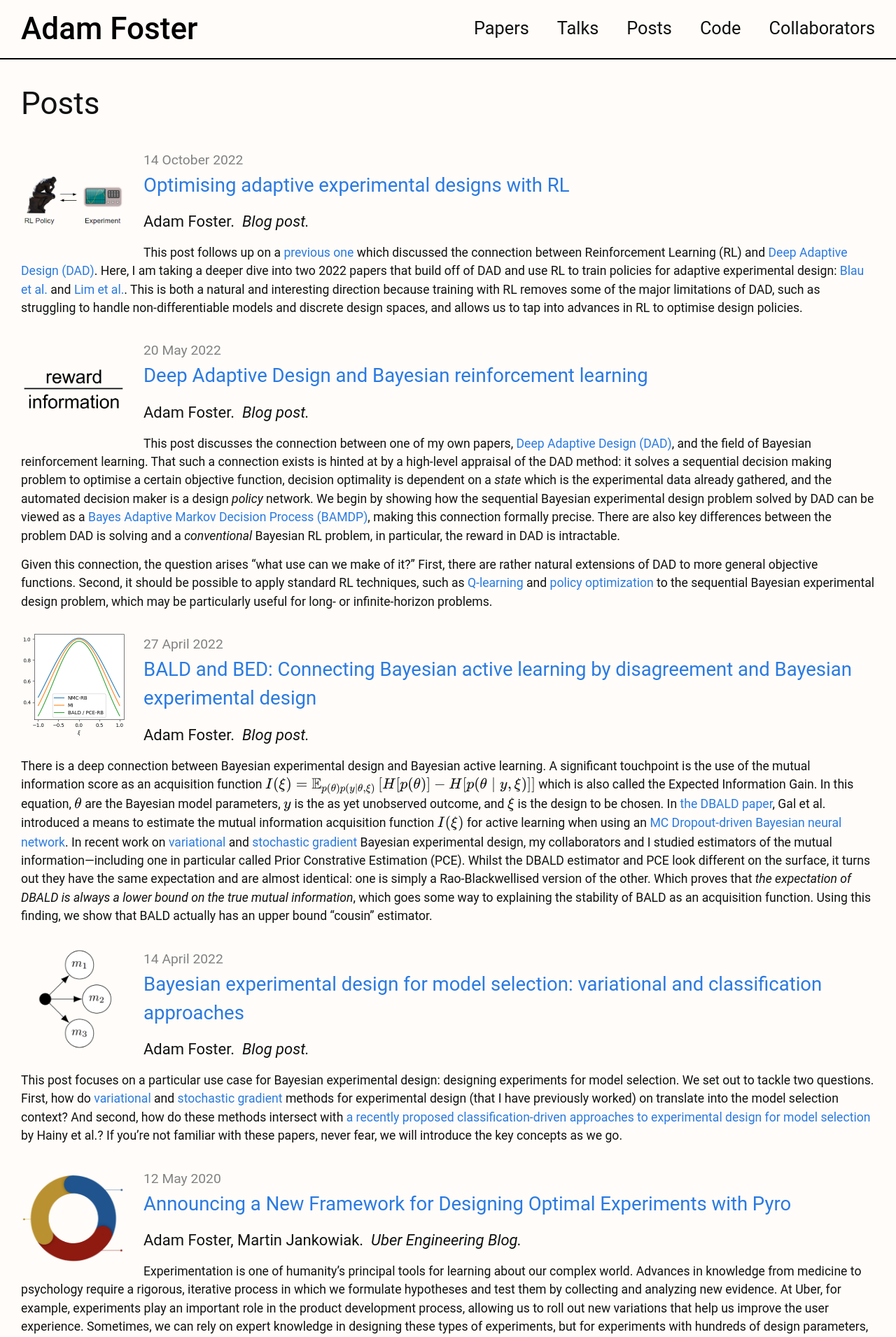
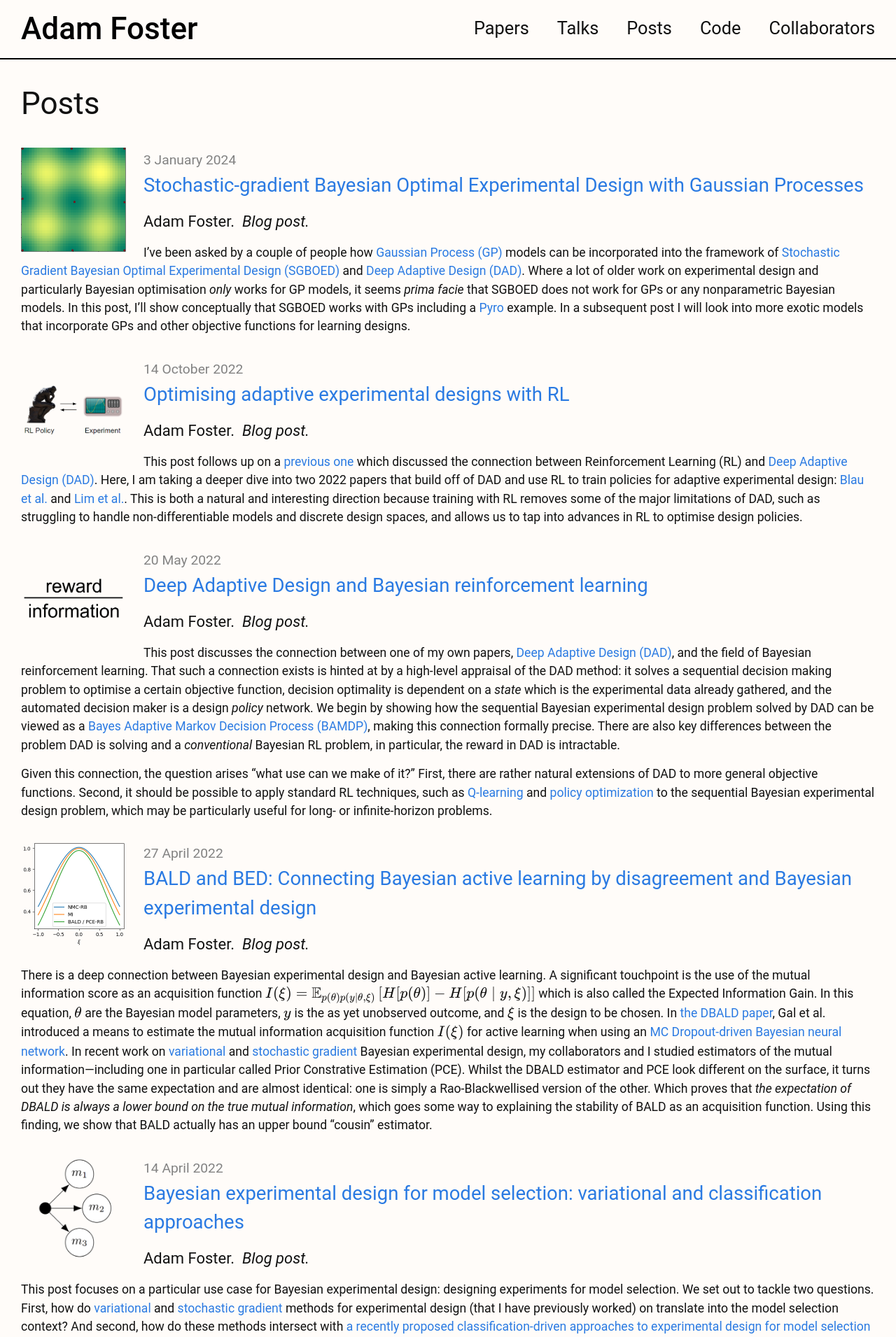
Before and after one commit to ae-foster/ae-foster.github.io, a Jekyll site: the page built from blog.markdown, in a window 1280 px wide. Shown: the top 1911 px of the page at 70% size. Built offline with Jekyll 4.4.1, drawn with Linux system fonts in a browser that asks for light colours; nearby versions of some CDN libraries; some of the changed lines change nothing that is shown.

Commit message:
Add post on SGBOED-GP

````diff
--- /dev/null
+++ b/_posts/2024-01-06-sgboed-gp-conceptual.markdown
@@ -0,0 +1,243 @@
+---
+layout: post
+title:  "Stochastic-gradient Bayesian Optimal Experimental Design with Gaussian Processes"
+date:   2024-01-03
+categories: posts
+authors: Adam Foster
+published: Blog post
+thumbnail: assets/sgboed-gp/variance_heatmap_thumb.png
+tag: post
+---
+
+I've been asked by a couple of people how [Gaussian Process (GP)](https://en.wikipedia.org/wiki/Gaussian_process) models can be incorporated into the framework
+of [Stochastic Gradient Bayesian Optimal Experimental Design (SGBOED)](https://arxiv.org/abs/1911.00294) and [Deep Adaptive Design (DAD)](https://arxiv.org/abs/2103.02438).
+Where a lot of older work on experimental design
+and particularly Bayesian optimisation *only* works for GP models, it seems *prima facie* that SGBOED does
+not work for GPs or any nonparametric Bayesian models. In this post, I'll show conceptually that SGBOED works with GPs including a [Pyro](http://pyro.ai/) example.
+In a subsequent post
+I will look into more exotic models that incorporate GPs and other objective functions for learning designs.
+<!--more-->
+
+## A quick recap on SGBOED
+
+The SGBOED algorithm is a *gradient-based* approach to finding experimental designs that maximise the expected information
+gain (EIG) between the experimental data and the model's parameters.
+Denote the model parameters $$\theta$$, the prior $$p(\theta)$$, design $$\xi$$, the experimental outcome $$y$$
+with likelihood model $$p(y\mid\theta,\xi)$$.
+The simplest objective function we proposed was the prior contrastive estimation (PCE) objective
+
+$$
+
+I_\textrm{PCE}(\xi) = \log \frac{p(y\mid\xi, \theta_0)}{\frac{1}{L+1} \sum_{\ell=0}^L p(y\mid\xi, \theta_\ell)}
+
+$$
+
+where $$\theta_{0:L} \sim p(\theta)$$ and $$y \sim p(y\mid\theta_0,\xi)$$.
+
+In the SGBOED paper, we showed that the expectation of this term is a lower bound on the true EIG.
+
+## The problem with GP models
+
+In the parametric Bayesian model that we considered in the SGBOED paper, the *target of inference* is pretty clear. It is the
+set of all model parameters $$\theta$$ which is a finite dimensional vector with a prior that we can sample quite easily and
+explicitly. Once we introduce GPs into the mix, the *target of inference* needs to be more carefully specified.
+
+To be concrete, let us begin with the simple regression model
+
+$$
+
+\begin{align}
+f &\sim \mathcal{GP}(0, k(\cdot, \cdot)) \\
+y | f,\xi &\sim N(f(\xi), \sigma^2)
+\end{align}
+
+$$
+
+Now we have introduced the random function $$f$$, the GP kernel $$k$$ and a fixed and known observation variance $$\sigma^2$$.
+To begin with, let us also assume that the kernel function is fixed and known.
+In this case, the random function $$f$$ now plays the role of the $$\theta$$ in the earlier model.
+In particular, the target of inference is the unknown function $$f$$, which is infinite dimensional.
+Unlike in the parametric case, we cannot represent $$\theta$$ explicitly, so when we have $$\theta_{0:L} \sim p(\theta)$$,
+what should be done in the GP case?
+
+Fortunately, the PCE objective only involves terms of the form $$p(y|\xi, \theta)$$ and $$y$$ only depends on $$f$$ through the
+finite-dimensional $$f(\xi)$$. Thus, we can sample *only* $$f_0(\xi), f_1(\xi), \dots, f_L(\xi)$$ from the prior (these end up being independent
+Gaussians) and then evaluate the PCE objective as normal
+
+$$
+
+I_\textrm{PCE}(\xi) = \log \frac{p(y|f_0(\xi))}{\frac{1}{L+1} \sum_{\ell=0}^L p(y|f_\ell(\xi))}
+
+$$
+
+Similarly, and more interestingly, if we allow $$\xi$$ to have a batch dimension, say $$\xi^{(b)}$$ are different
+components of a batch design for $$b=1,\dots,B$$, and
+we use the model
+
+$$
+
+\begin{align}
+f &\sim \mathcal{GP}(0, k(\cdot, \cdot)) \\
+y^{(b)} | f,\xi &\sim N(f(\xi^{(b)}), \sigma^2) \text{ independently over } b,
+\end{align}
+
+$$
+
+then we should now jointly sample $$f_i(\xi^{(1)}), \dots, f_i(\xi^{(B)})$$ in place of sampling $$\theta_i$$ in the original PCE algorithm.
+This is because $$y$$ (which is now a $$B$$-dimensional vector) only depends on $$f$$ through $$f(\xi^{(1)}), \dots, f(\xi^{(B)})$$.
+
+## Comments
+
+### Never do this in practice
+
+The purpose of this example is to plug a conceptual hole in the SGBOED theory.
+It has to come with a very hefty caveat: *you should never use SGBOED with a basic GP
+regression model in practice*.
+This is because the EIG, of which PCE is a sample-based lower bound, can simply be computed in closed form for this model.
+If you're unfamiliar with how to derive this closed form, the idea (for the batch design case) is
+
+1. $$H[p(y\mid f)]$$ is a constant that we can ignore. If you want to evalute the exact MI, you can compute it using the fact $$y\mid f$$ are independent Gaussians of variance $$\sigma^2$$,
+1. $$H[p(y)]$$ is the entropy of a [Multivariate Gaussian](https://en.wikipedia.org/wiki/Multivariate_normal_distribution). The covariance matrix can be computed using $$\xi$$ and the kernel $$k$$ and the entropy can be evaluated using the formula.
+
+These formulas only hold for the basic model though; in later posts we will see more complex models where some kind of EIG estimation is necessary.
+
+
+### Bayesian Active Learning by Disagreement
+
+The observation that you can get at the EIG involving an infinite dimensional quantity, like a GP, by considering likelihoods
+of the form $$p(y\mid f(\xi))$$ is one of the main ideas of the [original Bayesian Active Learning by Disagreement (BALD) paper](https://arxiv.org/abs/1112.5745).
+The BALD paper also has some neat stuff on EIGs for classification (which are not covered by an explicit formula like the
+regression case).
+
+## Code
+
+A runnable version of the code, plus installation instructions, is available in a [standalone repo](https://github.com/ae-foster/sgboed-gp).
+
+The code is based on the existing [DAD repo](https://github.com/ae-foster/dad).
+This repo already implements the PCE objective and the wrappers needed to get Pyro models working well with BOED.
+We can import these
+
+```python
+from oed.primitives import observation_sample, compute_design, latent_sample
+from oed.design import OED
+from contrastive.mi import PriorContrastiveEstimation
+```
+
+Now let's start writing a model. Our GP will be defined on the space $$(-1, 1)^2$$ and we will use a batch design,
+so $$\xi \in (-1, 1)^{2 \times B}$$ and $$y \in \mathbb{R}^B$$. We will use the RBF kernel.
+
+```python
+import torch
+import pyro
+import pyro.distributions as dist
+
+
+class RBFGaussianProcessModel:
+    """Implements a Pyro GP model suitable for SGBOED."""
+
+    def __init__(self, batch_size=6, dim=2, lengthscale=1.0, device="cuda:0"):
+        self.batch_size = batch_size
+        self.dim = dim
+        self.lengthscale = lengthscale
+        self.device = device
+
+    def model(self):
+
+        # The design is a pyro.param that is transformed to [-1, 1]^{dim}
+        design = pyro.param("design", torch.empty([self.batch_size, self.dim], device=self.device).normal_())
+        design = torch.tanh(design)
+
+        # Evaluate the RBF kernel between each design point in the batch design
+        cov = torch.exp(-(design.unsqueeze(-3) - design.unsqueeze(-2)).pow(2).sum(-1) / (2 * self.lengthscale ** 2))
+        # Add tiny diagonal variance for stability. This is *not* observation noise
+        cov = cov + 1e-7 * torch.eye(cov.shape[-1])
+
+        # The `latent_sample` instruction overrides pyro.sample and tags the sample as a model latent
+        means = latent_sample("means", dist.MultivariateNormal(torch.zeros(self.batch_size, device=self.device), cov))
+        # The `observation_sample` instruction similarly adds a tag to this sample state for an experimental outcome
+        # The observation variance is set to 1.0
+        # The `.to_event(1)` tells Pyro that y is vector of dimension `self.batch_size`
+        y = observation_sample("y", dist.Normal(means, 1.0).to_event(1))
+        return y
+```
+
+The trick here is to treat `means`, which is exactly $$f_i(\xi^{(1)}), \dots, f_i(\xi^{(B)})$$, as the latent variable of the model.
+
+Finally, we can add some standard code to run the stochastic gradient algorithm. (This is a simplified version of code
+that you can find on the DAD repo).
+
+```python
+from tqdm import trange
+import numpy as np
+
+from pyro.infer.util import torch_item
+
+def single_run(seed, num_steps=20000):
+
+    pyro.clear_param_store()
+    pyro.set_rng_seed(seed)
+
+    pce_loss = PriorContrastiveEstimation(10, 100)
+    gp_model = RBFGaussianProcessModel(batch_size=9, device="cpu")  # small tensors may be faster on CPU
+
+    optimizer = pyro.optim.Adam(optim_args={"lr": 0.003, "weight_decay": 0, "betas": (0.5, 0.9)})
+    oed = OED(gp_model.model, optimizer, pce_loss)
+
+    loss_history = []
+    t = trange(1, num_steps + 1, desc="Loss: 0.000 ")
+    for i in t:
+        loss = oed.step()
+        loss = torch_item(loss)
+        # The loss here is not quite PCE, it is log(L+1) - PCE
+        # Thus, lower loss => higher PCE, loss = 0 implies PCE is maximised at log(L+1)
+        t.set_description("Loss: {:.3f} ".format(loss))
+        loss_history.append(loss)
+
+    final_design = np.tanh(pyro.param("design").cpu().detach().numpy())
+
+
+if __name__ == "__main__":
+    seed = np.random.randint(100000)
+    single_run(seed)
+
+```
+
+If you run the [full script](https://github.com/ae-foster/sgboed-gp/blob/master/post_1_vanilla_gp_regression.py) it creates
+a number of plots. One is a loss curve like the following.
+
+![The loss curve]({{ site.url }}/assets/sgboed-gp/loss_history.png){:class="wide-img"}
+
+You can see that the loss is quite noisy and doesn't seem to make much progress. But don't let that fool you: the gradients
+can still provide good signal as evidenced by the movement of the design points.
+
+After 20k steps, the design should settle into a rather regular pattern that "spaces out" points.
+There *are* local optima in this problem and you will likely get a few different solutions with different random seeds.
+
+This plot shows the final design I got (dark stars). I also plotted the predictive variance in $$f(\xi)$$ at different points
+on the domain *after* conditioning the GP on data using design $$\xi$$.
+The predictive variance in the vanilla GP does not depend on the values of $$y$$ (do not expect this
+to hold for more exotic models).
+For comparison, the predictive variance in the prior is 1.
+
+![The final designs and the predictive variance surface]({{ site.url }}/assets/sgboed-gp/variance_heatmap.png){:class="wide-img"}
+
+## Extending to adaptive experiments
+
+So far we have looked only at the SGBOED method. What about adaptive experimental design with DAD?
+The same basic idea applies when computing the sPCE objective, we can replace all terms of the form $$p(y_t|\xi_t,\theta_\ell)$$ with $$p(y_t|f_\ell(\xi_t))$$.
+Coding this up is going to be a little harder though since the design $$\xi_t$$ depends on the past experimental history $$\xi_{1:t-1},y_{1:t-1}$$.
+The algorithm would look something like this
+
+1. Compute $$\xi_1$$, sample $$f_\ell(\xi_1)$$ from the prior and $$y_1$$ conditional on $$f_0(\xi_1)$$.
+2. Compute $$\xi_2$$ using $$\xi_1,y_1$$. Now sample $$f_\ell(\xi_2)$$ by conditioning on $$f_\ell(\xi_2)$$ and sample $$y_2$$ conditional on $$f_0(\xi_2)$$.
+3. Repeat for $$t=3,\dots,T$$ conditioning the GP on $$f_\ell(\xi_1),\dots,f_\ell(\xi_{t-1})$$ when sampling $$f_\ell(\xi_t)$$.
+
+
+
+## References
+
+Adam Foster, Martin Jankowiak, Matthew O’Meara, Yee Whye Teh, and Tom Rainforth. A unified stochastic gradient approach to designing bayesian-optimal experiments. In International Conference on Artificial Intelligence and Statistics, pages 2959–2969. PMLR, 2020.
+
+Adam Foster, Desi R Ivanova, Ilyas Malik and Tom Rainforth. Deep Adaptive Design: Amortizing Sequential Bayesian Experimental Design. In Proceedings of the 38th International Conference on Machine Learning, pages 3384-3395. PMLR. 2021.
+
+Neil Houlsby, Ferenc Huszár, Zoubin Ghahramani, and Máté Lengyel. Bayesian active learning for classification and preference learning. arXiv preprint arXiv:1112.5745, 2011.
--- a/_sass/minima/_layout.scss
+++ b/_sass/minima/_layout.scss
@@ -315,3 +315,10 @@
     margin-right: auto;
     width: 600px;
 }
+
+.wide-img{
+    display: block;
+    margin-left: auto;
+    margin-right: auto;
+    width: 850px;
+}
````
Also changed, not shown: assets/sgboed-gp/loss_history.png (added), assets/sgboed-gp/variance_heatmap.png (added), assets/sgboed-gp/variance_heatmap_thumb.png (added).
